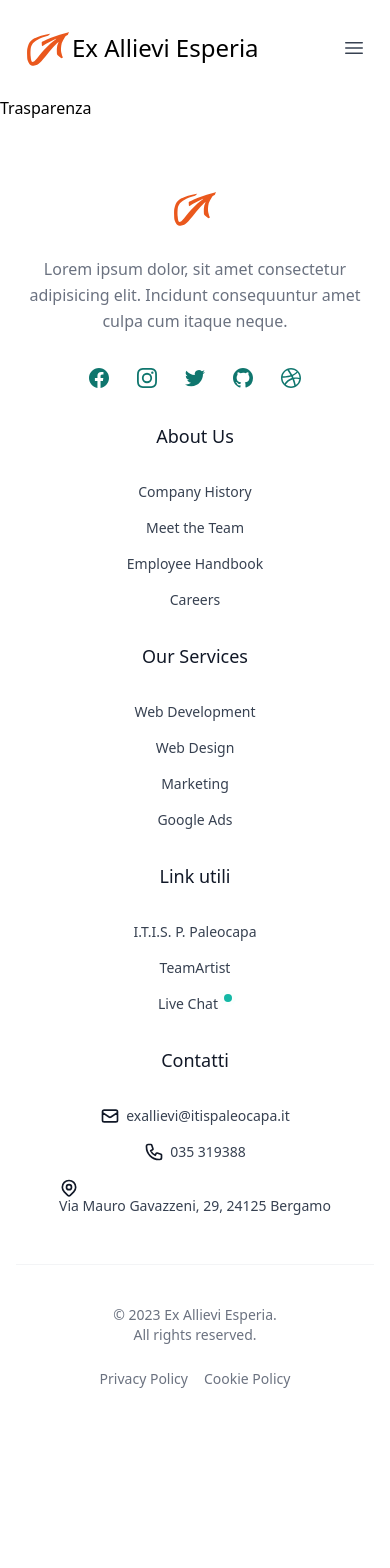
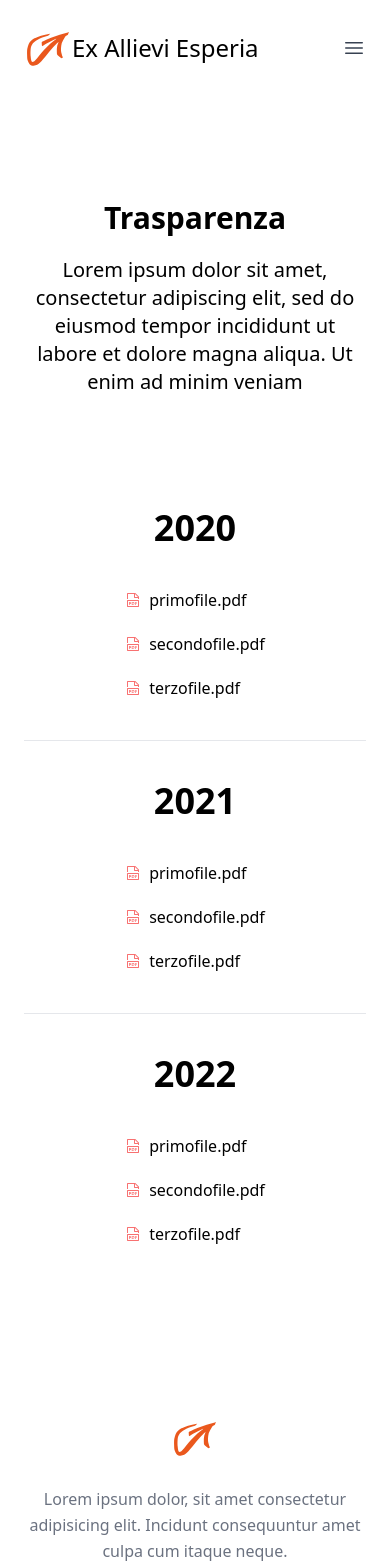
Before and after one commit to exallievi-esperia/website, a Next.js app: page /trasparenza in a window 390 px wide. Shown: the top 1568 px of the page. Before the commit the page ends 1413 px from the top, so only its background shows below. Built offline with nearby package versions, Linux system fonts and the light colour scheme.

Commit message:
📝 Page Trasparenza & Verbali

```diff
--- /dev/null
+++ b/components/FileList.tsx
@@ -0,0 +1,35 @@
+import Link from "next/link";
+import React from "react";
+import { VscFilePdf } from "react-icons/vsc";
+
+interface File {
+  name: string;
+  href: string;
+}
+
+interface FileListProps {
+  year: number;
+  files: File[];
+}
+
+const FileList: React.FC<FileListProps> = ({ year, files }) => {
+  return (
+    <div className="flex flex-col sm:flex-row gap-10 sm:gap-20 items-center justify-center w-full">
+      <h3 className="text-4xl font-bold">{year}</h3>
+      <ul className="flex flex-col gap-5">
+        {files.map((file: File) => (
+          <li key={file.name}>
+            <Link href={file.href} className="flex gap-2 items-center">
+              <span>
+                <VscFilePdf className="text-red-400" />
+              </span>
+              {file.name}
+            </Link>
+          </li>
+        ))}
+      </ul>
+    </div>
+  );
+};
+
+export default FileList;
--- /dev/null
+++ b/components/HeaderSection.tsx
@@ -0,0 +1,17 @@
+import React from "react";
+
+interface HeaderProps {
+  title: string;
+  description: string;
+}
+
+const HeaderSection: React.FC<HeaderProps> = ({ title, description }) => {
+  return (
+    <div className="text-center max-w-xl md:max-w-4xl mx-auto">
+      <h1 className="font-bold sm:text-5xl text-3xl mb-5">{title}</h1>
+      <p className="text-xl">{description}</p>
+    </div>
+  );
+};
+
+export default HeaderSection;
--- a/components/layout/Footer.tsx
+++ b/components/layout/Footer.tsx
@@ -297,7 +297,7 @@ const Footer: React.FC = () => {
                       />
                     </svg>
 
-                    <span className="text-gray-700">
+                    <span className="text-gray-700 transition hover:text-gray-700/75">
                       exallievi@itispaleocapa.it
                     </span>
                   </Link>
@@ -323,15 +323,18 @@ const Footer: React.FC = () => {
                       />
                     </svg>
 
-                    <span className="text-gray-700">035 319388</span>
+                    <span className="text-gray-700 transition hover:text-gray-700/75">
+                      035 319388
+                    </span>
                   </Link>
                 </li>
 
-                <li className="flex items-start justify-center gap-1.5 sm:justify-start">
+                <li>
                   <Link
                     href="https://goo.gl/maps/JjHGPvEaM1fiAFwk7"
                     rel="noopener noreferrer"
                     target="_blank"
+                    className="flex items-start justify-center gap-1.5 sm:justify-start"
                   >
                     <svg
                       xmlns="http://www.w3.org/2000/svg"
@@ -353,9 +356,9 @@ const Footer: React.FC = () => {
                       />
                     </svg>
 
-                    <address className="-mt-0.5 not-italic text-gray-700">
+                    <span className="text-gray-700 transition hover:text-gray-700/75">
                       Via Mauro Gavazzeni, 29, 24125 Bergamo
-                    </address>
+                    </span>
                   </Link>
                 </li>
               </ul>
--- a/components/layout/Header.tsx
+++ b/components/layout/Header.tsx
@@ -32,7 +32,7 @@ const menuItems = [
 
 const classNames = (...classes: string[]) => {
   return classes.filter(Boolean).join(" ");
-}
+};
 
 const Header = () => {
   const [mobileMenuOpen, setMobileMenuOpen] = useState(false);
@@ -41,7 +41,7 @@ const Header = () => {
     <header className="bg-white">
       <nav
         className="mx-auto flex max-w-7xl items-center justify-between p-6 lg:px-8"
-        aria-label="Global"
+        aria-label="Menu"
       >
         <div className="flex lg:flex-1">
           <Link href="/" className="-m-1.5 p-1.5 flex items-center">
--- a/pages/statuto.tsx
+++ b/pages/statuto.tsx
@@ -8,7 +8,7 @@ const StatutoPage = () => {
       <Head>
         <title>Statuto - Ex Allievi Esperia</title>
       </Head>
-      <main className="">Statuto</main>
+
     </Layout>
   );
 };
--- a/pages/trasparenza.tsx
+++ b/pages/trasparenza.tsx
@@ -1,6 +1,8 @@
 import Layout from "@/components/layout/Layout";
 import Head from "next/head";
 import React from "react";
+import FileList from "@/components/FileList";
+import HeaderSection from "@/components/HeaderSection";
 
 const TrasparenzaPage = () => {
   return (
@@ -8,7 +10,52 @@ const TrasparenzaPage = () => {
       <Head>
         <title>Trasparenza - Ex Allievi Esperia</title>
       </Head>
-      <main className="">Trasparenza</main>
+      <main className="mx-auto max-w-7xl p-6 lg:px-8 my-20">
+        {/* Title */}
+        <HeaderSection
+          title={"Trasparenza"}
+          description={
+            "Lorem ipsum dolor sit amet, consectetur adipiscing elit, sed do eiusmod tempor incididunt ut labore et dolore magna aliqua. Ut enim ad minim veniam"
+          }
+        />
+
+        {/* Elenco file */}
+        <div className="flex flex-col gap-10 mt-28">
+          {/* 2020 */}
+          <FileList
+            year={2020}
+            files={[
+              { name: "primofile.pdf", href: "/" },
+              { name: "secondofile.pdf", href: "/" },
+              { name: "terzofile.pdf", href: "/" },
+            ]}
+          />
+
+          <hr />
+
+          {/* 2021 */}
+          <FileList
+            year={2021}
+            files={[
+              { name: "primofile.pdf", href: "/" },
+              { name: "secondofile.pdf", href: "/" },
+              { name: "terzofile.pdf", href: "/" },
+            ]}
+          />
+
+          <hr />
+
+          {/* 2022 */}
+          <FileList
+            year={2022}
+            files={[
+              { name: "primofile.pdf", href: "/" },
+              { name: "secondofile.pdf", href: "/" },
+              { name: "terzofile.pdf", href: "/" },
+            ]}
+          />
+        </div>
+      </main>
     </Layout>
   );
 };
--- a/pages/verbali.tsx
+++ b/pages/verbali.tsx
@@ -1,6 +1,8 @@
+import HeaderSection from "@/components/HeaderSection";
 import Layout from "@/components/layout/Layout";
 import Head from "next/head";
 import React from "react";
+import FileList from "@/components/FileList";
 
 const VerbaliPage = () => {
   return (
@@ -8,7 +10,52 @@ const VerbaliPage = () => {
       <Head>
         <title>Verbali - Ex Allievi Esperia</title>
       </Head>
-      <main className="">Verbali</main>
+      <main className="mx-auto max-w-7xl p-6 lg:px-8 my-20">
+        {/* Title */}
+        <HeaderSection
+          title={"Verbali"}
+          description={
+            "Lorem ipsum dolor sit amet, consectetur adipiscing elit, sed do eiusmod tempor incididunt ut labore et dolore magna aliqua. Ut enim ad minim veniam"
+          }
+        />
+
+        {/* Elenco file */}
+        <div className="flex flex-col gap-10 mt-28">
+          {/* 2020 */}
+          <FileList
+            year={2020}
+            files={[
+              { name: "primofile.pdf", href: "/" },
+              { name: "secondofile.pdf", href: "/" },
+              { name: "terzofile.pdf", href: "/" },
+            ]}
+          />
+
+          <hr />
+
+          {/* 2021 */}
+          <FileList
+            year={2021}
+            files={[
+              { name: "primofile.pdf", href: "/" },
+              { name: "secondofile.pdf", href: "/" },
+              { name: "terzofile.pdf", href: "/" },
+            ]}
+          />
+
+          <hr />
+
+          {/* 2022 */}
+          <FileList
+            year={2022}
+            files={[
+              { name: "primofile.pdf", href: "/" },
+              { name: "secondofile.pdf", href: "/" },
+              { name: "terzofile.pdf", href: "/" },
+            ]}
+          />
+        </div>
+      </main>
     </Layout>
   );
 };
```
